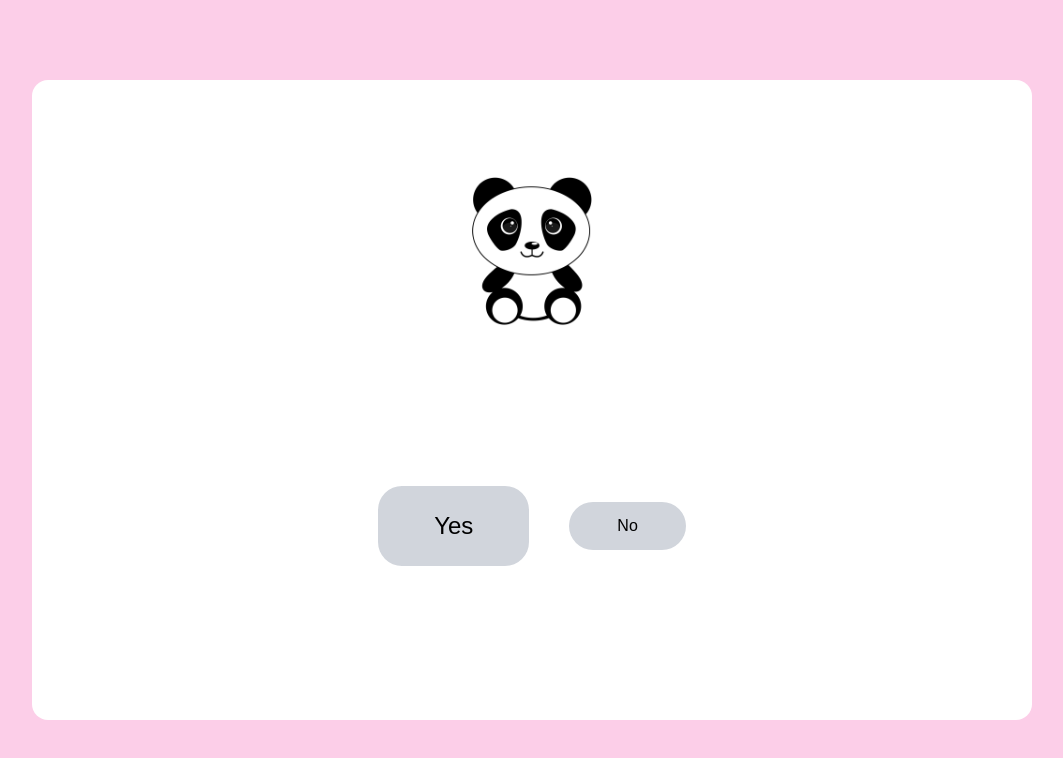
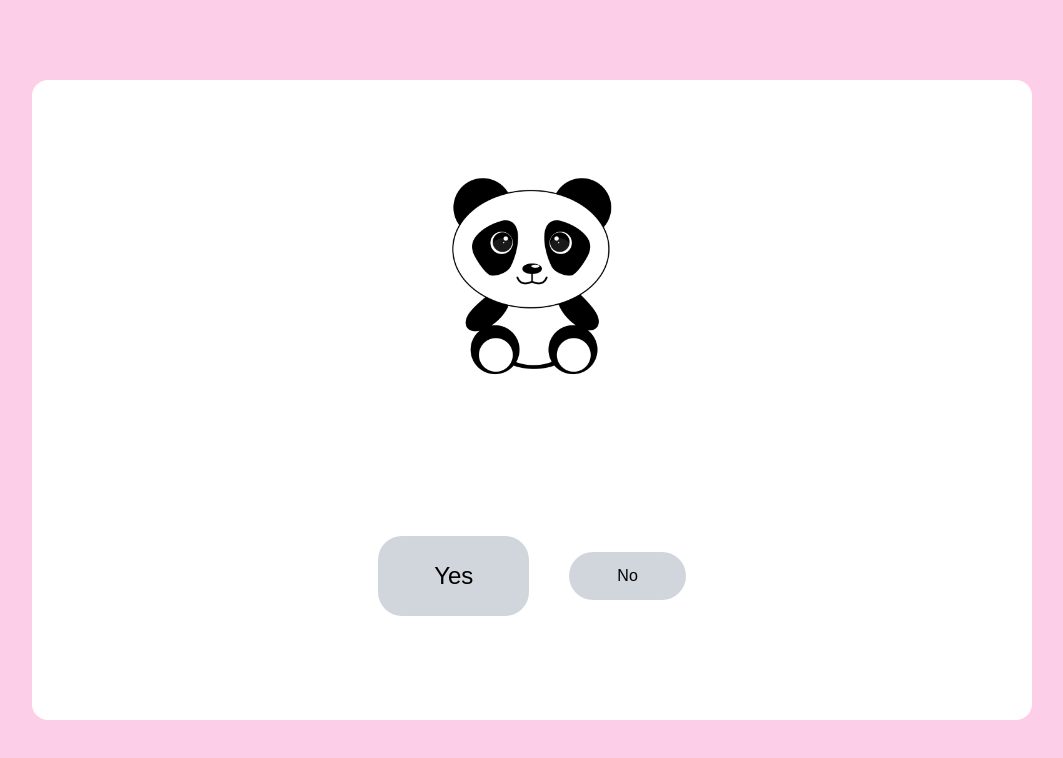
Before and after one commit to muhkyle17/funny-v-quest, a Next.js app: page / in a window 1280 px wide. Shown: the top 758 px of the page, without its empty margins (108-1171 px from the left). Built offline with nearby package versions, Linux system fonts and the light colour scheme.

Commit message:
Enlarge the image

```diff
--- a/app/page.tsx
+++ b/app/page.tsx
@@ -17,7 +17,7 @@ export default function Home() {
     <main className='flex min-h-screen items-center justify-center bg-pink-200'>
       <div className='h-160 w-250 rounded-2xl p-24 bg-white'>
         <div className='flex flex-col items-center justify-center gap-16'>
-          <Image src='/graphicssc-bear-2316805_1280.png' alt='Panda' width={150} height={150} />
+          <Image src='/graphicssc-bear-2316805_1280.png' alt='Panda' width={200} height={200} />
           <div className='flex flex-col gap-14'>
             <h1 className='text-4xl font-bold'>Cielo, will you be my valentine?</h1>
             <div className='flex flex-row gap-10 items-center justify-center'>
```
